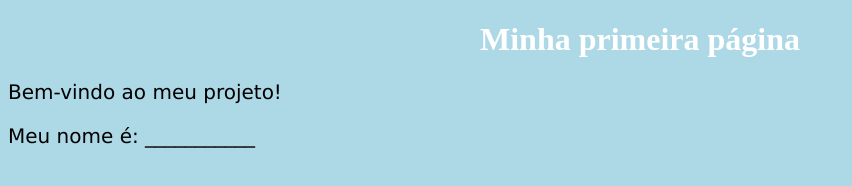
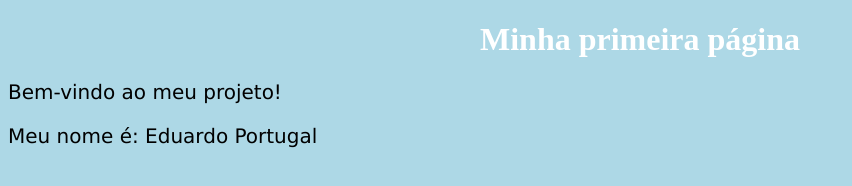
Before and after one commit to sudo-portugal/Atividade-02, a plain HTML site: page index.html in a window 1280 px wide. Shown: the whole page, without its empty margins (0-852 px from the left). Drawn offline with Linux system fonts and the light colour scheme.

Commit message:
Correção do index.html para o nome

```diff
--- a/index.html
+++ b/index.html
@@ -7,6 +7,6 @@
   <body>
     <h1>Minha primeira página</h1>
     <p>Bem-vindo ao meu projeto!</p>
-		<p>Meu nome é: ___________ </p>
+		<p>Meu nome é: Eduardo Portugal </p>
   </body>
 </html>
```
